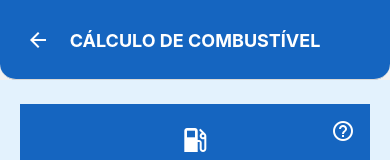
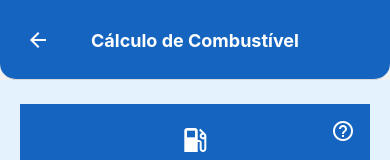
Before and after one commit to Hgmalves/Quanto-Ganhei-App, a React Native app: screen /Combustivel in a window 390 px wide. Shown: the top 160 px of the page. Built offline with nearby package versions, Linux system fonts and the light colour scheme; what react-native-calendars would draw is missing.

Commit message:
Versao final 2025

```diff
--- a/App.js
+++ b/App.js
@@ -2,11 +2,37 @@ import React from 'react';
 import { NavigationContainer } from '@react-navigation/native';
 import { createStackNavigator } from '@react-navigation/stack';
 import Icon from 'react-native-vector-icons/MaterialIcons';
-import HomeScreen from './src/screens/HomeScreen';
+
+
+// Screens - Importação organizada por ordem alfabética
 import CalendarioScreen from './src/screens/CalendarioScreen';
 import CombustivelScreen from './src/screens/CombustivelScreen';
+import HomeScreen from './src/screens/HomeScreen';
 
 const Stack = createStackNavigator();
+
+// Constantes para estilos reutilizáveis
+const HEADER_STYLES = {
+  backgroundColor: '#1565C0',
+  borderBottomLeftRadius: 16,
+  borderBottomRightRadius: 16,
+  height: 80,
+  elevation: 3,
+};
+
+const HEADER_TITLE_STYLES = {
+  fontWeight: 'bold',
+  fontSize: 18,
+};
+
+const BackButton = () => (
+  <Icon
+    name="arrow-back"
+    size={24}
+    color="#FFF"
+    style={{ marginLeft: 15 }}
+  />
+);
 
 const App = () => {
   return (
@@ -14,39 +40,36 @@ const App = () => {
       <Stack.Navigator
         initialRouteName="Home"
         screenOptions={{
-          headerStyle: {
-            backgroundColor: '#1565C0',
-            borderBottomLeftRadius: 16,
-            borderBottomRightRadius: 16,
-            height: 80,
-            elevation: 3,
-          },
+          headerStyle: HEADER_STYLES,
           headerTintColor: '#FFF',
-          headerTitleStyle: {
-            fontWeight: 'bold',
-            fontSize: 18,
-          },
+          headerTitleStyle: HEADER_TITLE_STYLES,
           headerTitleAlign: 'center',
           headerBackTitleVisible: false,
-          headerBackImage: () => (
-            <Icon name="arrow-back" size={24} color="#FFF" style={{ marginLeft: 15 }} />
-          ),
+          headerBackImage: BackButton,
         }}
       >
         <Stack.Screen
           name="Home"
           component={HomeScreen}
-          options={{ headerShown: false }} // Oculta cabeçalho na Home
+          options={{
+            headerShown: false // Tela inicial sem cabeçalho
+          }}
         />
+
         <Stack.Screen
           name="Calendario"
           component={CalendarioScreen}
-          options={{ title: 'CALENDÁRIO' }}
+          options={{
+            title: 'Calendário' // Título mais natural (sem CAPS LOCK)
+          }}
         />
+
         <Stack.Screen
           name="Combustivel"
           component={CombustivelScreen}
-          options={{ title: 'CÁLCULO DE COMBUSTÍVEL' }}
+          options={{
+            title: 'Cálculo de Combustível'
+          }}
         />
       </Stack.Navigator>
     </NavigationContainer>
--- a/app.json
+++ b/app.json
@@ -1,7 +1,7 @@
 {
   "expo": {
     "name": "github.com/hgmalves/quanto-ganhei-app",
-    "slug": "snack-7c91b517-3ec8-4310-b866-9016fc85bc5c",
+    "slug": "snack-e7cce20b-7fe5-4ceb-8503-6ba1293f2f84",
     "version": "1.0.0",
     "orientation": "portrait",
     "icon": "./assets/icon.png",
@@ -19,7 +19,8 @@
       "adaptiveIcon": {
         "foregroundImage": "./assets/adaptive-icon.png",
         "backgroundColor": "#ffffff"
-      }
+      },
+      "edgeToEdgeEnabled": true
     },
     "web": {
       "favicon": "./assets/favicon.png"
```
Also changed, not shown: package.json (+13 -12 lines), 1 other file (tests, documents, lock files or other folders).
